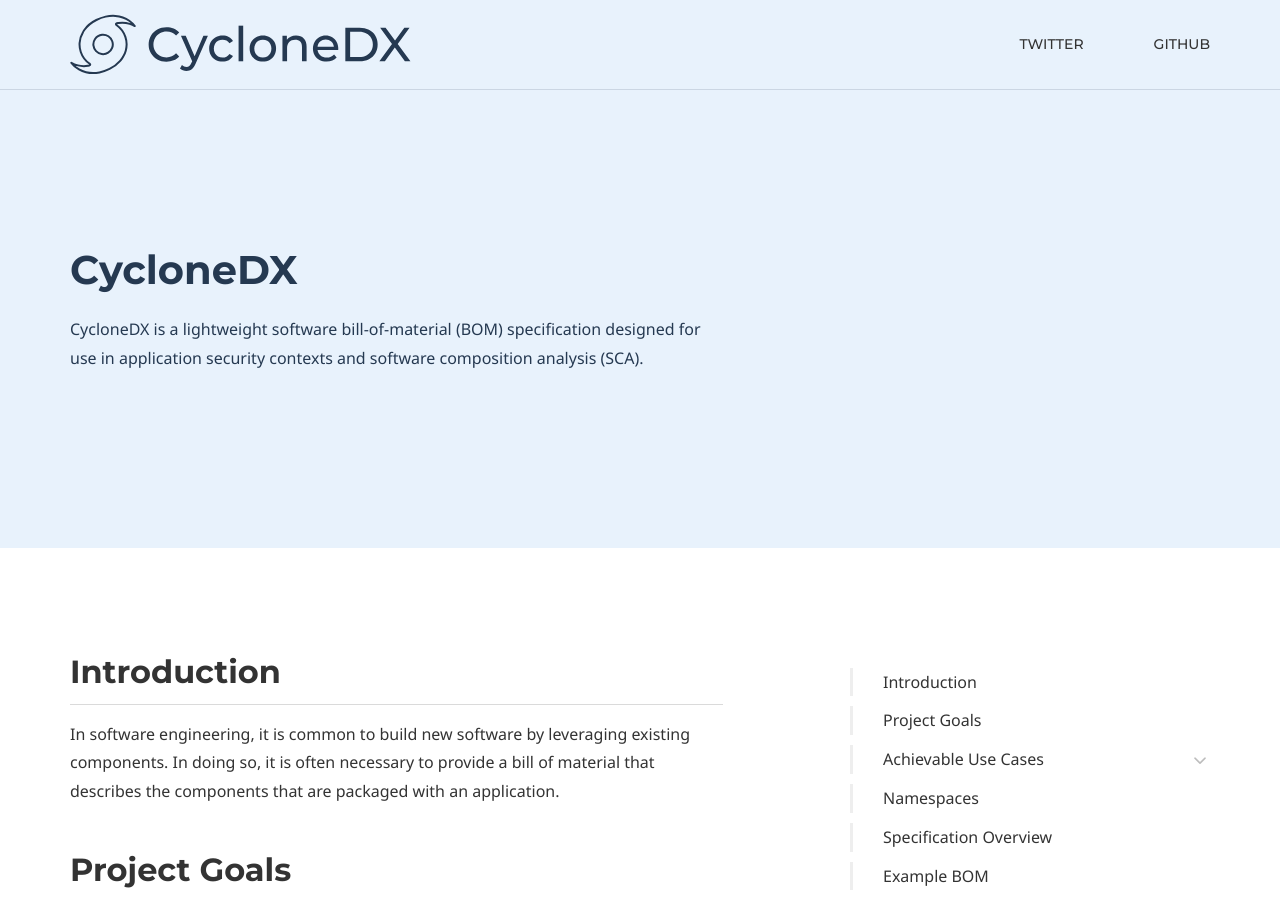
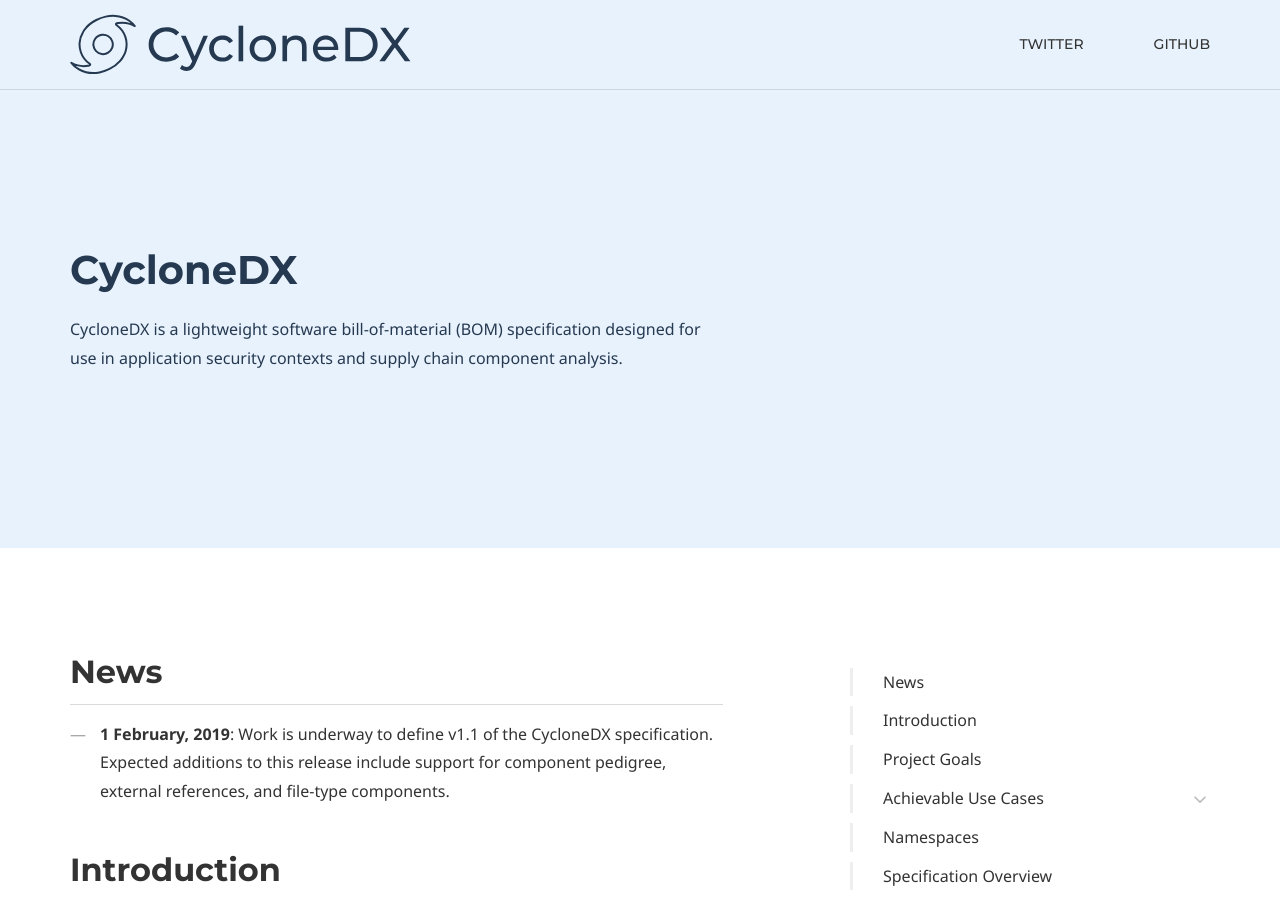
Before and after one commit to CycloneDX/cyclonedx.org, a Jekyll site: the page built from index.md, in a window 1280 px wide and 900 px high. Built offline with Jekyll 4.4.1, drawn with Linux system fonts in a browser that asks for light colours; some web fonts are replaced.

Commit message:
Added news

```diff
--- a/index.md
+++ b/index.md
@@ -7,7 +7,7 @@ comments: false
 # Hero section
 title: CycloneDX
 window_title: CycloneDX Software Bill of Material Specification
-description: CycloneDX is a lightweight software bill-of-material (BOM) specification designed for use in application security contexts and software composition analysis (SCA).
+description: CycloneDX is a lightweight software bill-of-material (BOM) specification designed for use in application security contexts and supply chain component analysis.
 
 # Micro navigation
 micro_nav: false
@@ -15,6 +15,10 @@ micro_nav: false
 # Page navigation
 
 ---
+
+## News
+* **1 February, 2019**: Work is underway to define v1.1 of the CycloneDX specification. Expected additions to this
+release include support for component pedigree, external references, and file-type components.
 
 ## Introduction
 
```
